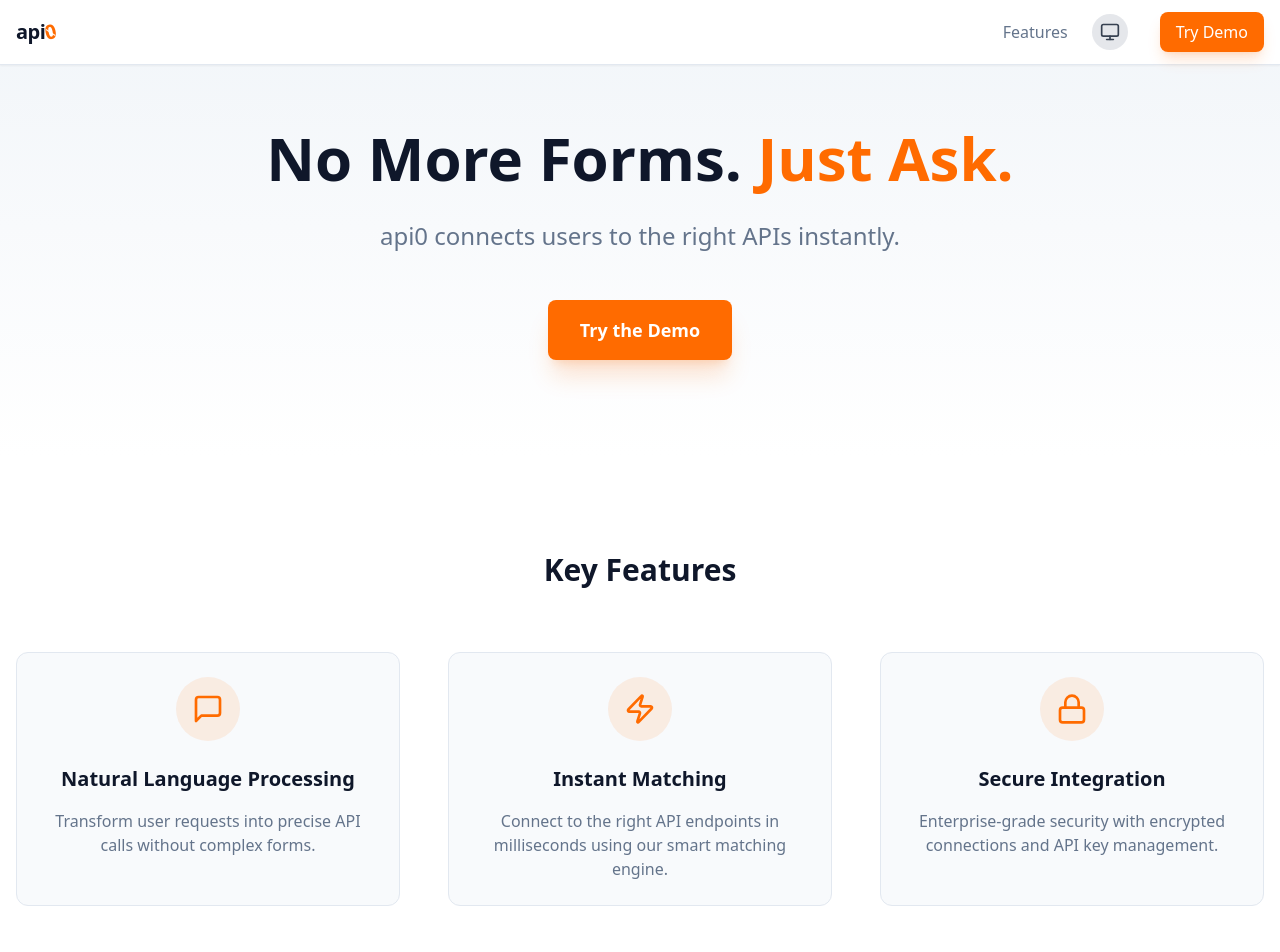
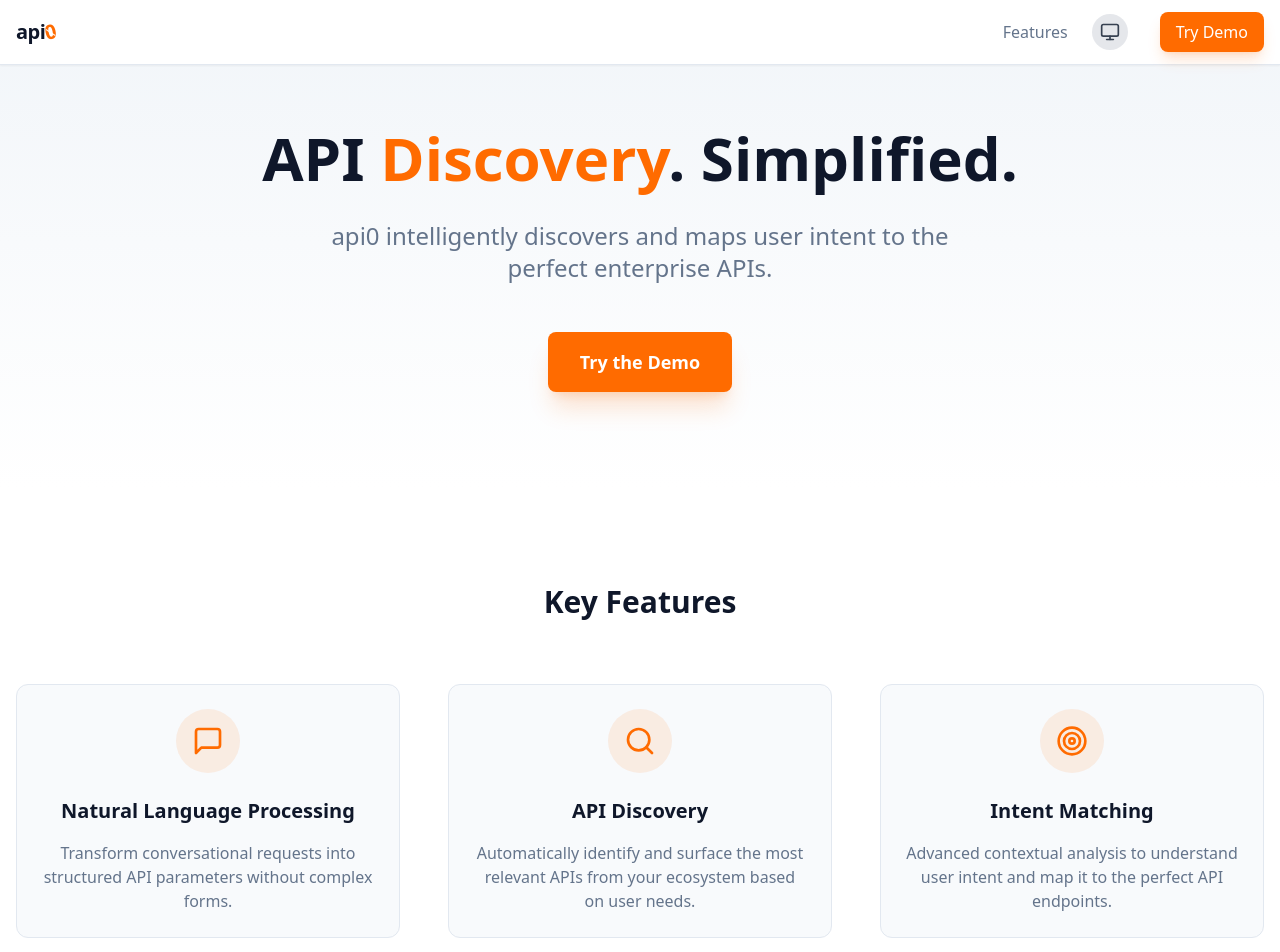
Before and after one commit to bennekrouf/landing-api0, a Next.js app: page / in a window 1280 px wide. Shown: the top 952 px of the page. Built offline with nearby package versions, Linux system fonts and the light colour scheme.

Commit message:
Change texts

```diff
--- a/src/app/page.tsx
+++ b/src/app/page.tsx
@@ -1,26 +1,25 @@
 "use client";
 
 import React from 'react';
-import { MessageSquare, Zap, Lock } from 'lucide-react';
+import { MessageSquare, Search, Target } from 'lucide-react';
 // import Image from 'next/image';
-// import { Sword } from 'lucide-react';
 import { ThemeToggle } from '@/components/theme/theme-provider';
 
-// const Logo = ({ variant = 'color', className = 'h-8 w-auto' }) => {
-//   const logoSrc = variant === 'white'
-//     ? '/images/white_logo_dark_background.jpg'
-//     : '/images/logo_transparent_background.png'
-//   return (
-//     <Image
-//       src={logoSrc}
-//       alt="api0"
-//       height={100}
-//       width={128} // Adjusted based on logo's aspect ratio
-//       className={className}
-//       priority // Load logo with high priority
-//     />
-//   );
-// };
+const Logo = ({ variant = 'color', className = 'h-8 w-auto' }) => {
+  const logoSrc = variant === 'white'
+    ? '/images/white_logo_dark_background.jpg'
+    : '/images/logo_transparent_background.png'
+  return (
+    <Image
+      src={logoSrc}
+      alt="api0"
+      height={100}
+      width={128} // Adjusted based on logo's aspect ratio
+      className={className}
+      priority // Load logo with high priority
+    />
+  );
+};
 
 const LandingPage = () => {
   return (
@@ -60,10 +59,10 @@ const LandingPage = () => {
 <section className="relative pt-32 pb-24 bg-gradient-to-b from-accent to-background">
   <div className="container mx-auto px-4 text-center">
     <h1 className="text-4xl sm:text-6xl font-bold mb-8 text-foreground">
-            No More Forms. <span className="text-[#FF6B00]">Just Ask.</span>
+      API <span className="text-[#FF6B00]">Discovery</span>. Simplified.
     </h1>
     <p className="text-xl sm:text-2xl text-muted-foreground mb-12 max-w-2xl mx-auto">
-            api0 connects users to the right APIs instantly.
+      api0 intelligently discovers and maps user intent to the perfect enterprise APIs.
     </p>
     <a
       href="https://app.apisensei.ai"
@@ -84,21 +83,21 @@ const LandingPage = () => {
           <MessageSquare size={32} className="text-[#FF6B00]" />
         </div>
         <h3 className="text-xl font-semibold mb-4 text-foreground">Natural Language Processing</h3>
-              <p className="text-muted-foreground">Transform user requests into precise API calls without complex forms.</p>
+        <p className="text-muted-foreground">Transform conversational requests into structured API parameters without complex forms.</p>
       </div>
       <div className="flex flex-col items-center text-center p-6 rounded-xl bg-accent/50 border border-border">
         <div className="mb-6 p-4 bg-[#FF6B00]/10 rounded-full">
-                <Zap size={32} className="text-[#FF6B00]" />
+          <Search size={32} className="text-[#FF6B00]" />
         </div>
-              <h3 className="text-xl font-semibold mb-4 text-foreground">Instant Matching</h3>
-              <p className="text-muted-foreground">Connect to the right API endpoints in milliseconds using our smart matching engine.</p>
+        <h3 className="text-xl font-semibold mb-4 text-foreground">API Discovery</h3>
+        <p className="text-muted-foreground">Automatically identify and surface the most relevant APIs from your ecosystem based on user needs.</p>
       </div>
       <div className="flex flex-col items-center text-center p-6 rounded-xl bg-accent/50 border border-border">
         <div className="mb-6 p-4 bg-[#FF6B00]/10 rounded-full">
-                <Lock size={32} className="text-[#FF6B00]" />
+          <Target size={32} className="text-[#FF6B00]" />
         </div>
-              <h3 className="text-xl font-semibold mb-4 text-foreground">Secure Integration</h3>
-              <p className="text-muted-foreground">Enterprise-grade security with encrypted connections and API key management.</p>
+        <h3 className="text-xl font-semibold mb-4 text-foreground">Intent Matching</h3>
+        <p className="text-muted-foreground">Advanced contextual analysis to understand user intent and map it to the perfect API endpoints.</p>
       </div>
     </div>
   </div>
@@ -150,7 +149,7 @@ const footerLinks = [
     links: [
       { label: "About", href: "#" },
       { label: "Blog", href: "#" },
-      { label: "Careers", href: "#" }
+      // { label: "Careers", href: "#" }
     ]
   },
   {
@@ -158,7 +157,7 @@ const footerLinks = [
     links: [
       { label: "Twitter", href: "#" },
       { label: "LinkedIn", href: "#" },
-      { label: "GitHub", href: "#" }
+      { label: "GitHub", href: "https://github.com/bennekrouf" }
     ]
   }
 ];
```
Lines whose indentation alone changed are shown as unchanged.
